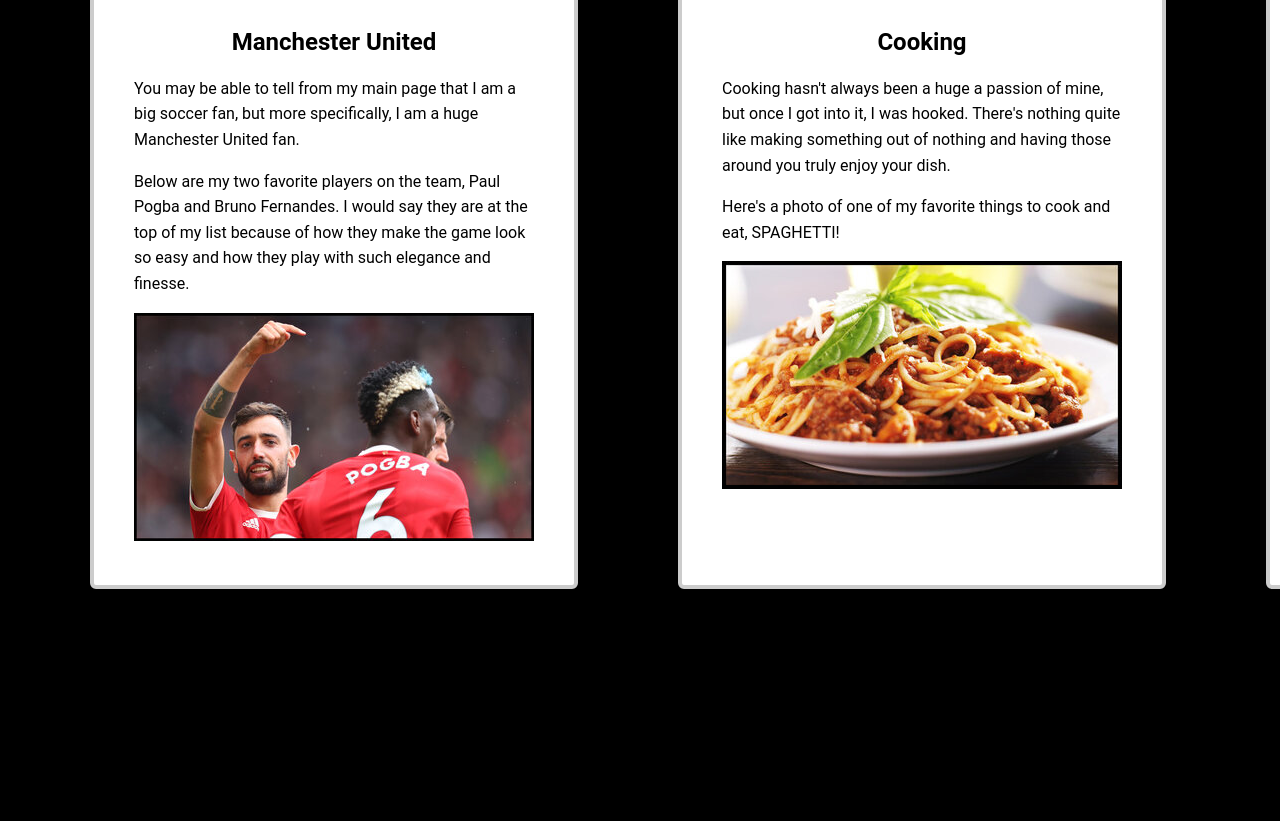
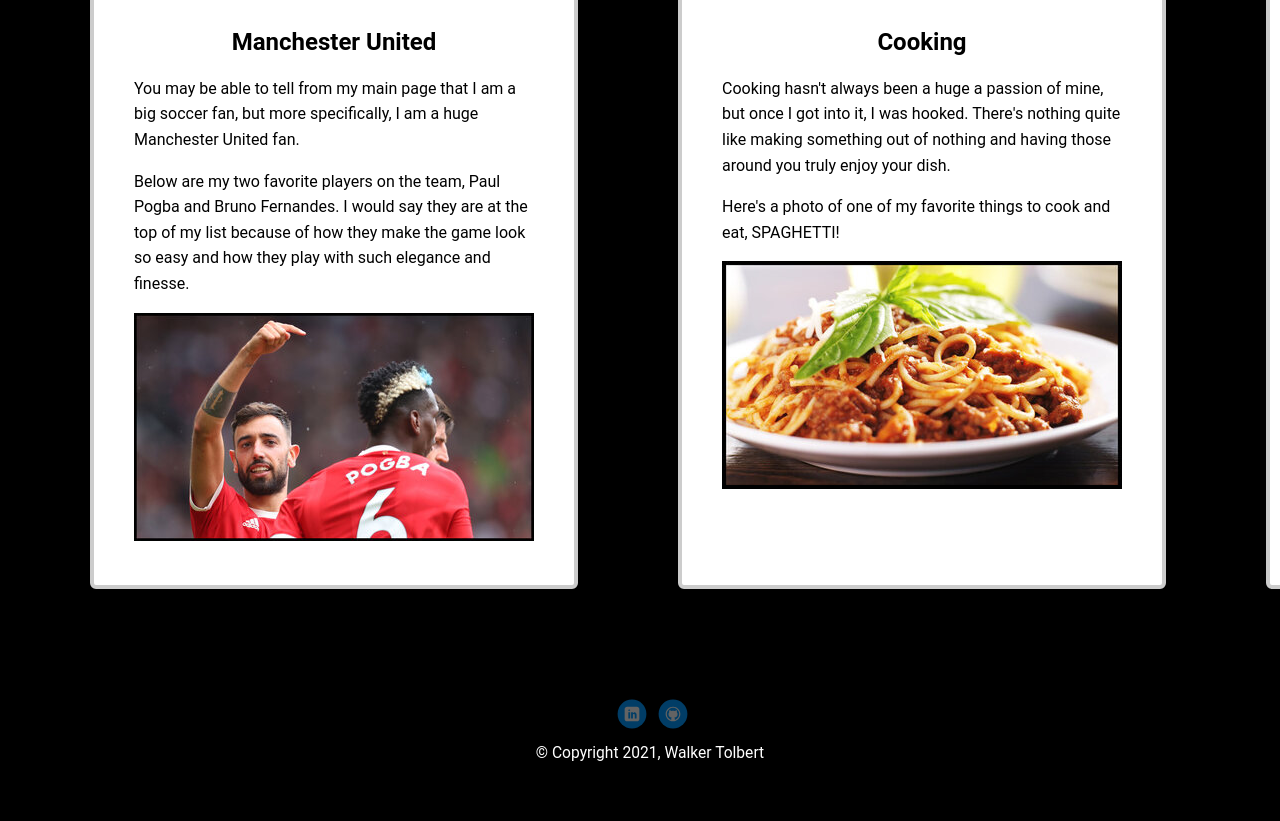
Before and after one commit to gitwalker4/My-Profile-Project, a plain HTML site: page interests.html in a window 1280 px wide. Shown: the part 620-1441 px from the top of the page. Before the commit the page ends 1259 px from the top, so only its background shows below. Drawn offline with Linux system fonts and the light colour scheme.

Commit message:
Added Social footer to interests page

```diff
--- a/interests.html
+++ b/interests.html
@@ -45,5 +45,13 @@
 
 
             </main>
+
+            <footer>
+                <ul>
+                    <li><a href="https://www.linkedin.com/in/walker-tolbert-92a330206/" target="_blank" class="social linkedin">LinkedIn</a></li>
+                    <li><a href="https://github.com/gitwalker4" target="_blank" class="social github">Github</a></li>
+                </ul>
+                <p class="copyright"> &copy; Copyright 2021, Walker Tolbert</p>
+            </footer>
         </body>
 </html>
```
Lines whose indentation alone changed are shown as unchanged.
